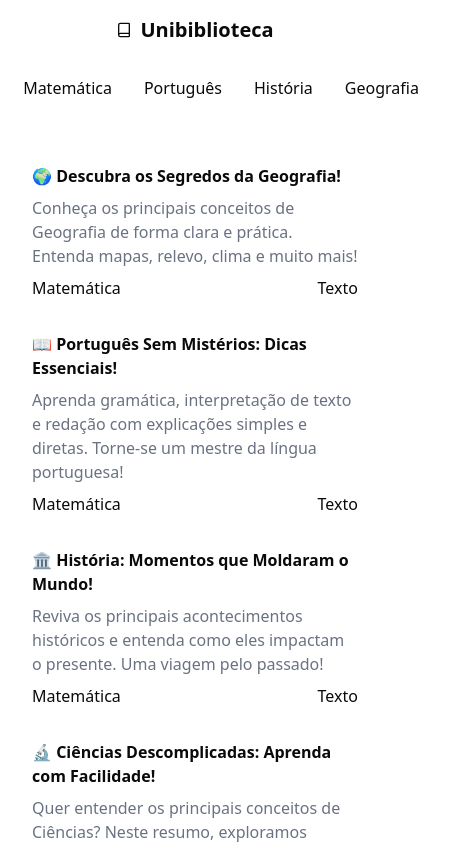
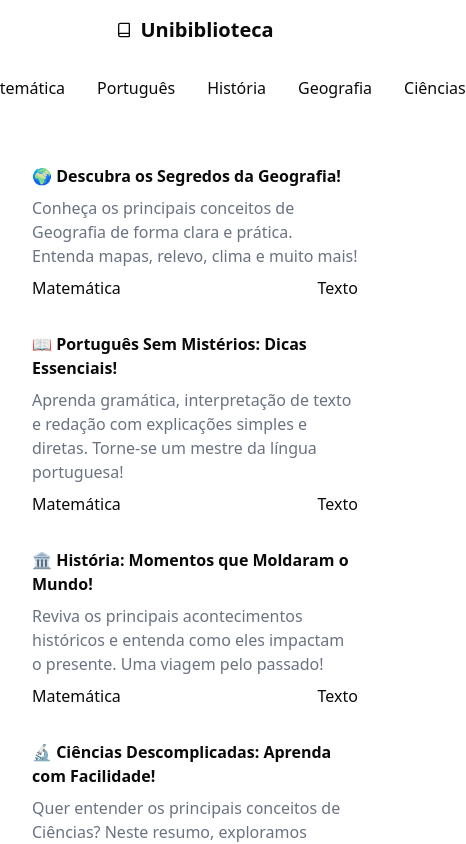
Before and after one commit to DamasoMagno/unibiblioteca, a Next.js app: page / in a window 390 px wide. Shown: the top 844 px of the page, 466 px wide, since content can reach past the window. Built offline with nearby package versions, Linux system fonts and the light colour scheme.

Commit message:
feat: implemented navigation responsive

```diff
--- a/src/app/page.tsx
+++ b/src/app/page.tsx
@@ -1,12 +1,14 @@
+"use client"
 import { Book, Menu } from "lucide-react";
 import Link from "next/link";
+import { useEffect, useState } from "react";
 
 const materias = [
   "Matemática",
   "Português",
   "História",
   "Geografia",
-  // "Ciências",
+  "Ciências",
 ];
 
 const posts = [
@@ -43,6 +45,24 @@ const posts = [
 ];
 
 export default function Home() {
+  const [materiasFormatadas, setMateriasFormadas] = useState(materias);
+
+  function setMaterias(){
+    if(window.innerWidth < 720){
+      setMateriasFormadas(materias.slice(0, 3))
+    } else {
+      setMateriasFormadas(materias)
+    }
+  }
+
+  useEffect(() => {
+    window.addEventListener("resize", setMaterias)
+
+    return () => {
+      window.removeEventListener("resize", setMaterias)
+    }
+  }, []);
+
   return (
     <div className="px-8">
       <header className="max-w-[800px] mx-auto">
@@ -55,7 +75,7 @@ export default function Home() {
           <button className="cursor-pointer justify-center items-center">
             <Menu color="#333" size={20} />
           </button>
-          {materias.map((materia, index) => (
+          {materiasFormatadas.map((materia, index) => (
             <Link href="/" key={index}>
               {materia}
             </Link>
```
